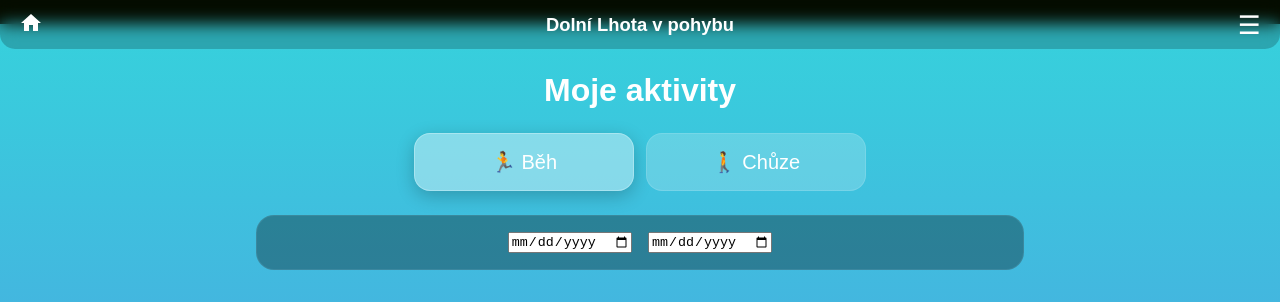
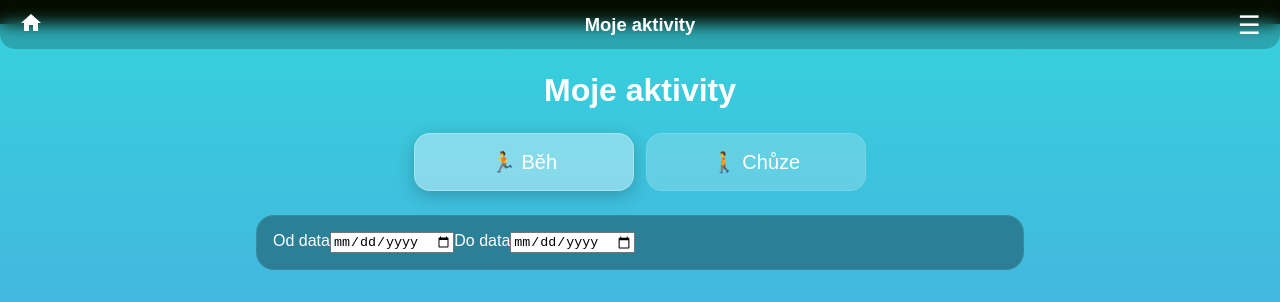
Before and after one commit to igelithromada/run-challange, a Next.js app: page /myruns in a window 1280 px wide. Shown: the top 302 px of the page. Built offline with nearby package versions, Linux system fonts and the light colour scheme; no server answers; the database is empty; sample sign-in values are in the browser's storage.

Commit message:
Improve activity date filters and page header

```diff
--- a/app/myruns/page.tsx
+++ b/app/myruns/page.tsx
@@ -159,7 +159,8 @@ export default function MyRunsPage() {
     if (item === "logout") {
       await signOut(auth);
       router.push("/login");
-    } else if (item === "myrun") {
+    } else if (item === "home") { router.push("/"); }
+    else if (item === "myrun") {
       router.push("/myruns");
     } else {
       router.push("/" + item);
@@ -197,7 +198,7 @@ export default function MyRunsPage() {
 
   return (
     <>
-      <Navbar onMenuClick={() => setMenuVisible(true)} onHomeClick={() => router.push("/")} />
+      <Navbar title="Moje aktivity" onMenuClick={() => setMenuVisible(true)} onHomeClick={() => router.push("/")} />
       <Sidebar visible={menuVisible} onClose={() => setMenuVisible(false)} onSelect={handleSelect} />
 
       <div className="container">
@@ -208,9 +209,10 @@ export default function MyRunsPage() {
           <button className={`tile-button ${selectedType === "chůze" ? "active" : ""}`} onClick={() => setSelectedType("chůze")}>🚶 Chůze</button>
         </div>
 
-        <div className="tile" style={{ textAlign: "center" }}>
-          <input type="date" value={dateFrom} onChange={(e) => setDateFrom(e.target.value)} />
-          <input type="date" value={dateTo} onChange={(e) => setDateTo(e.target.value)} style={{ marginLeft: "1rem" }} />
+        <div className="tile date-filter">
+          <label className="date-field"><span>Od data</span><input type="date" value={dateFrom} onChange={(e) => setDateFrom(e.target.value)} /></label>
+          <label className="date-field"><span>Do data</span><input type="date" value={dateTo} onChange={(e) => setDateTo(e.target.value)} /></label>
+          {(dateFrom || dateTo) && <button className="date-clear" onClick={() => { setDateFrom(""); setDateTo(""); }}>Zrušit filtr</button>}
         </div>
 
         <div className="tile-group">
```
